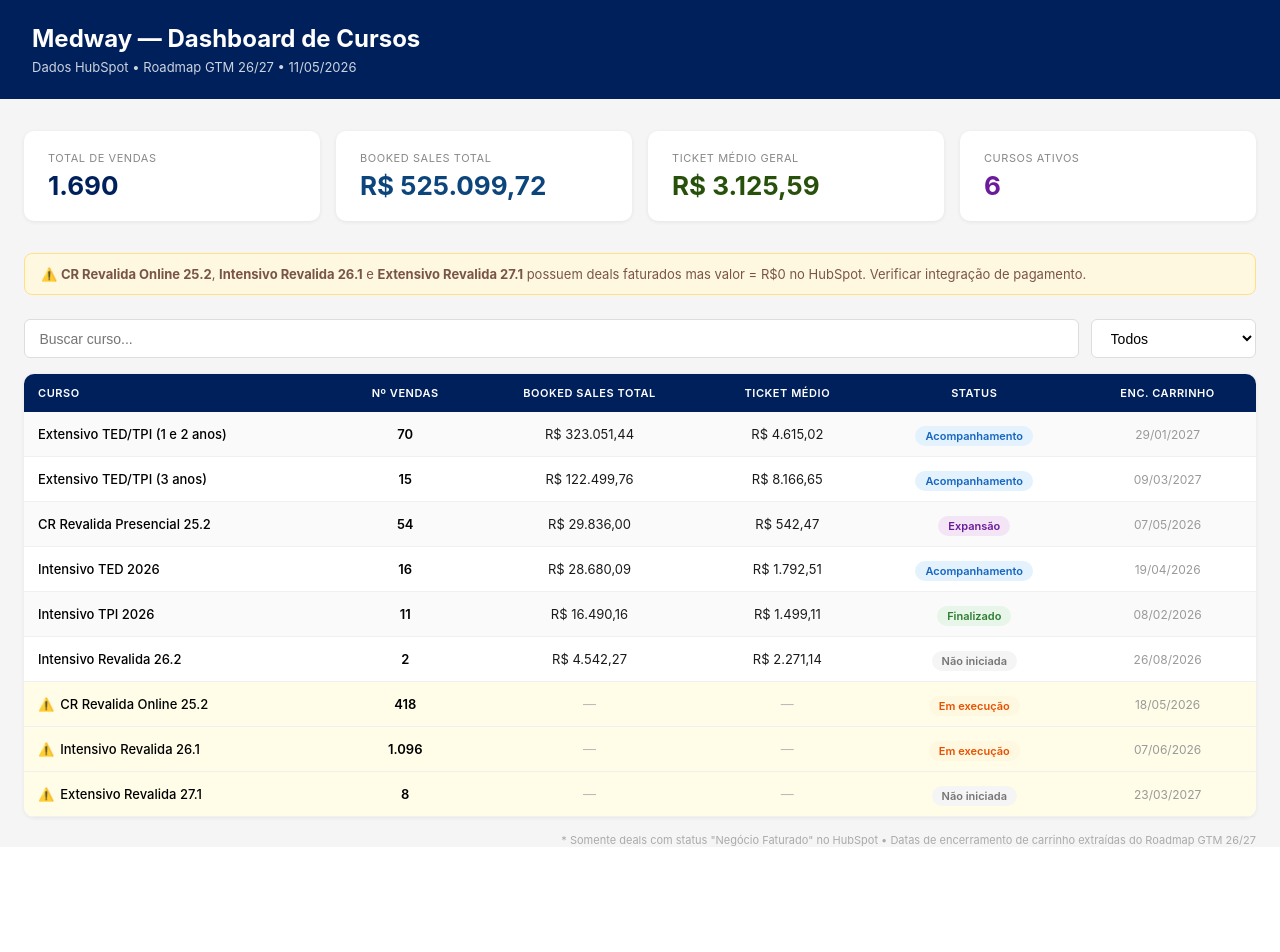
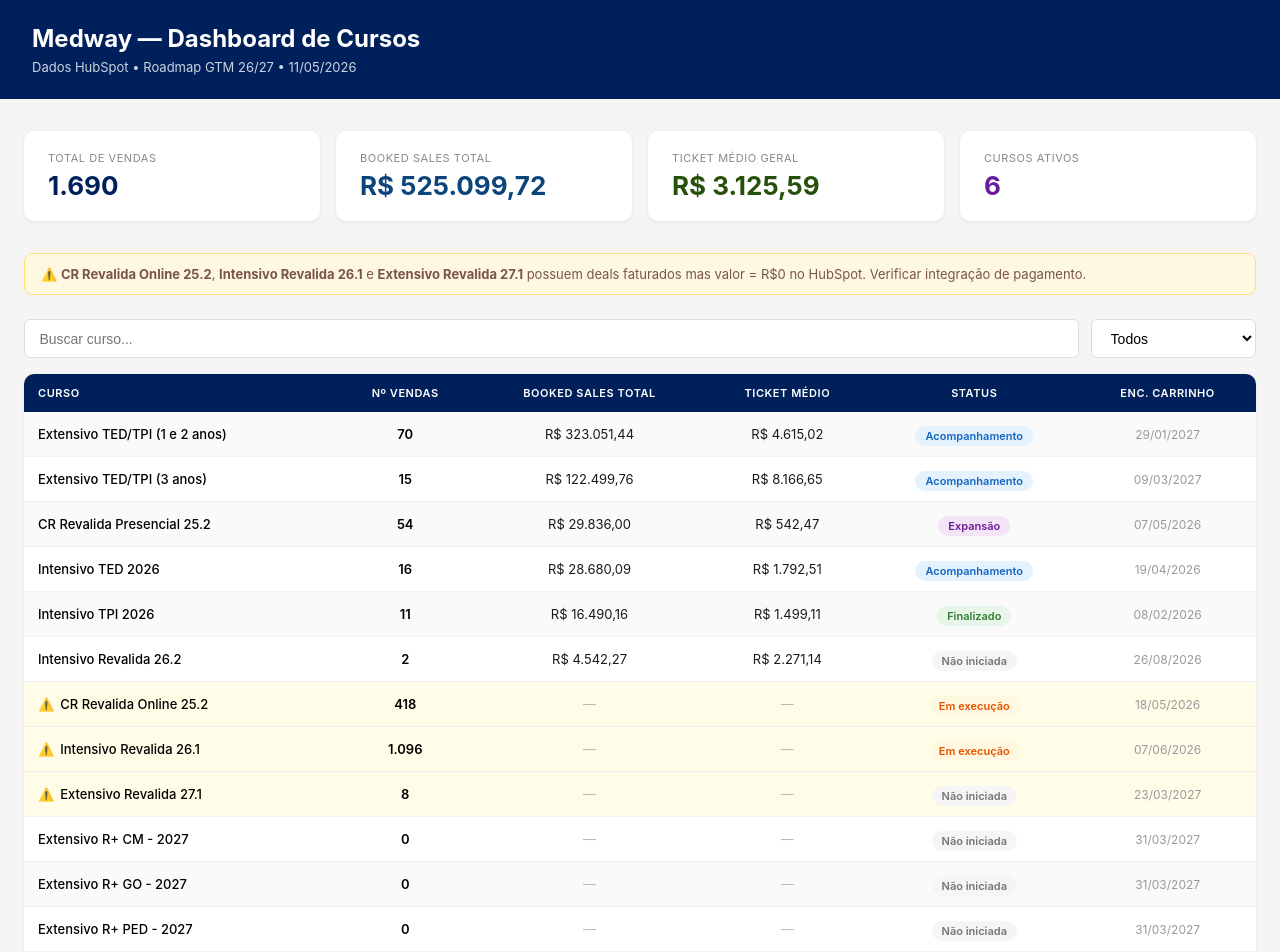
Before and after one commit to leticiamello-arch/medway-dashboard, a Next.js app: page / in a window 1280 px wide. Shown: the top 952 px of the page. Before the commit the page ends 879 px from the top, so only its background shows below. Built offline with nearby package versions, Linux system fonts and the light colour scheme.

Commit message:
feat: add Extensivos R+ 2027 courses to dashboard

```diff
--- a/app/page.tsx
+++ b/app/page.tsx
@@ -41,6 +41,12 @@
     "Intensivo Revalida 26.1":         { vendas: 1096, bookedTotal: 0,         ticket: 0,        status: 'Em execução',    encCarrinho: '07/06/2026', alerta: true },
     "Intensivo Revalida 26.2":         { vendas: 2,    bookedTotal: 4542.27,   ticket: 2271.14,  status: 'Não iniciada',   encCarrinho: '26/08/2026' },
     "Extensivo Revalida 27.1":         { vendas: 8,    bookedTotal: 0,         ticket: 0,        status: 'Não iniciada',   encCarrinho: '23/03/2027', alerta: true },
+    "Extensivo R+ CM - 2027":          { vendas: 0,    bookedTotal: 0,         ticket: 0,        status: 'Não iniciada',   encCarrinho: '31/03/2027' },
+    "Extensivo R+ GO - 2027":          { vendas: 0,    bookedTotal: 0,         ticket: 0,        status: 'Não iniciada',   encCarrinho: '31/03/2027' },
+    "Extensivo R+ PED - 2027":         { vendas: 0,    bookedTotal: 0,         ticket: 0,        status: 'Não iniciada',   encCarrinho: '31/03/2027' },
+    "Extensivo R+ CIR - 2027":         { vendas: 0,    bookedTotal: 0,         ticket: 0,        status: 'Não iniciada',   encCarrinho: '31/03/2027' },
+    "Extensivo R+ Endoscopia":         { vendas: 0,    bookedTotal: 0,         ticket: 0,        status: 'Não iniciada',   encCarrinho: '01/03/2027' },
+    "Extensivo R+ Mastologia":         { vendas: 0,    bookedTotal: 0,         ticket: 0,        status: 'Não iniciada',   encCarrinho: '01/03/2027' },
   }
 
   const statusList = ['Todos', ...Array.from(new Set(Object.values(cursos).map(c => c.status)))]
```
